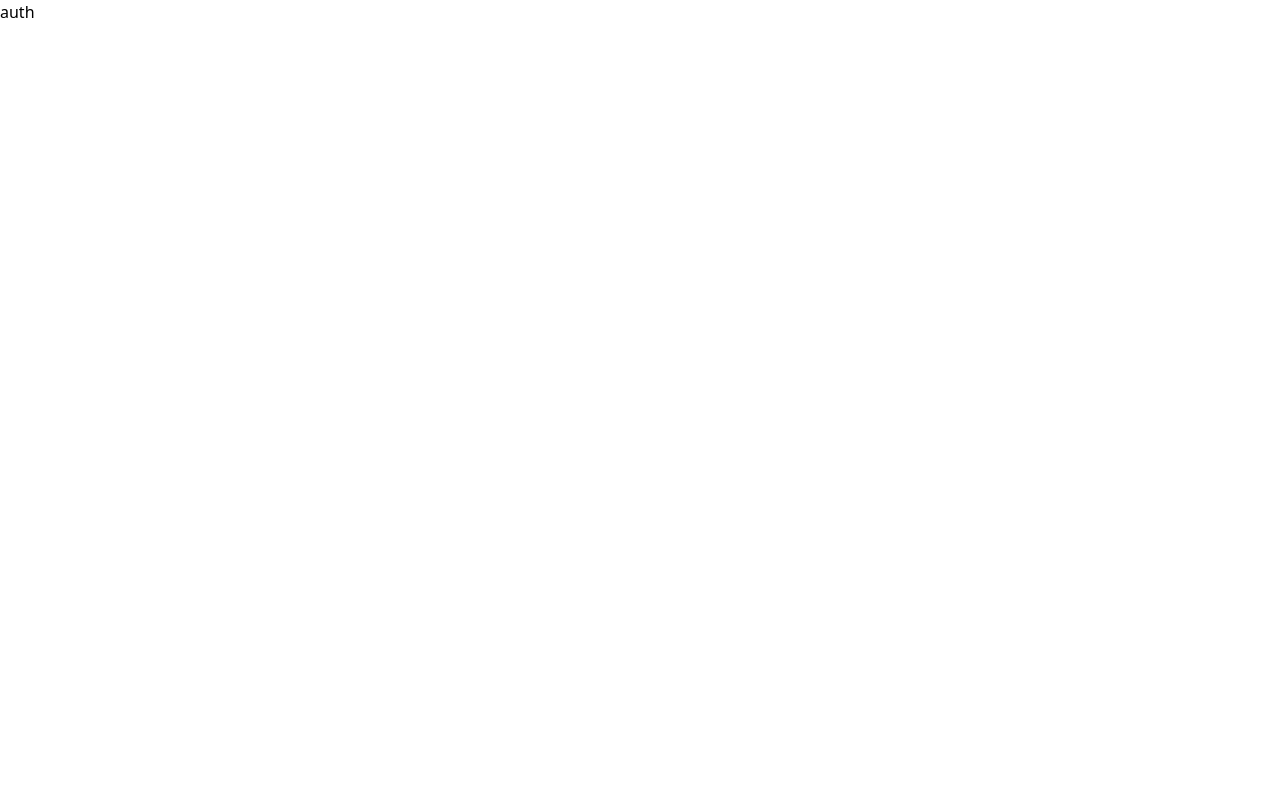
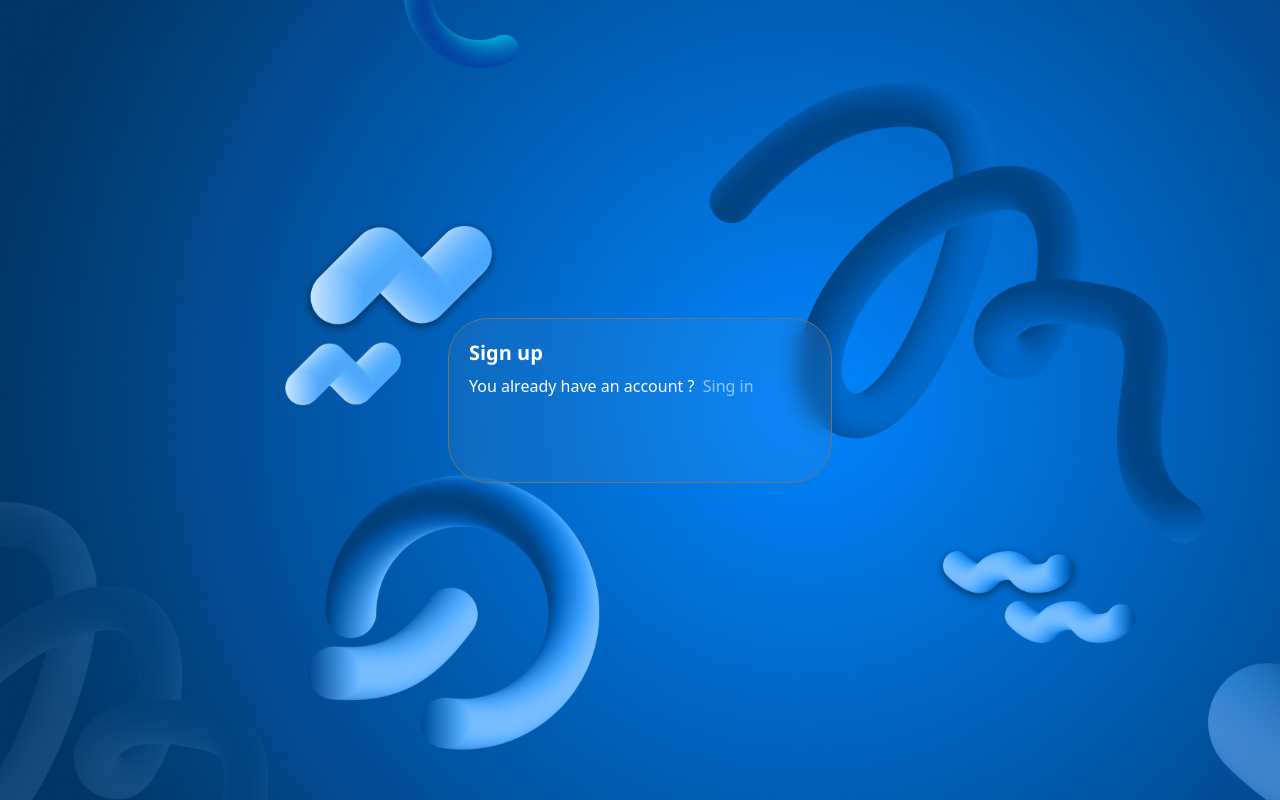
Before and after one commit to Mehranlip/Mojave-Next-Auth, a Next.js app: page /auth in a window 1280 px wide. Built offline with nearby package versions, Linux system fonts and the light colour scheme.

Commit message:
add auth page and make input commponents

```diff
--- a/package.json
+++ b/package.json
@@ -34,7 +34,7 @@
     "react": "18.2.0",
     "react-dom": "18.2.0",
     "react-hook-form": "^7.43.0",
-    "react-icons": "^4.7.1",
+    "react-icons": "^4.10.1",
     "react-spinners": "^0.13.8",
     "react-toastify": "^9.1.1",
     "typescript": "4.9.4",
--- /dev/null
+++ b/src/components/forms/Register.tsx
@@ -0,0 +1,23 @@
+import * as React from "react";
+import Input from "../inputs/input";
+import { CiUser } from "react-icons/ci";
+
+interface IRegisterFromProps {}
+
+const RegisterForm: React.FunctionComponent<IRegisterFromProps> = (props) => {
+  return (
+    <form className="my-8 text-sm">
+      <div className="gap-2 md:flex">
+        <Input
+          name="first_name"
+          label="First name"
+          type="text"
+          icon={<CiUser />}
+          placeholder="example"
+        />
+      </div>
+    </form>
+  );
+};
+
+export default RegisterForm;
--- /dev/null
+++ b/src/components/inputs/input.tsx
@@ -0,0 +1,16 @@
+import * as React from "react";
+
+interface IInputProps {
+  name: string;
+  label: string;
+  type: string;
+  icon: JSX.Element;
+  placeholder: string;
+}
+
+const Input: React.FunctionComponent<IInputProps> = (props) => {
+  const { name, label, type, icon, placeholder } = props;
+  return <></>;
+};
+
+export default Input;
--- a/src/pages/auth.tsx
+++ b/src/pages/auth.tsx
@@ -1,3 +1,26 @@
+import RegisterForm from "@/components/forms/Register";
+
 export default function auth() {
-  return <div>auth</div>;
+  return (
+    <div className="auth">
+      <div className="h-screen w-screen flex items-center justify-center sm:pt-4 md:pt-0 ">
+        <div className="box-home w-96 p-5 flex">
+          <div className="text-login">
+            <h5 className="login-text">Sign up</h5>
+            <p className="text-white mt-2 space-x-2">
+              You already have an account ? &nbsp;
+              <a
+                className="text-blue-300 hover:text-blue-700 hover:opacity-90 cursor-pointer"
+                href=""
+              >
+                Sing in
+              </a>
+            </p>
+            {/* SIGN UP FORM */}
+            <RegisterForm />
+          </div>
+        </div>
+      </div>
+    </div>
+  );
 }
--- a/src/styles/globals.css
+++ b/src/styles/globals.css
@@ -2,6 +2,8 @@
 @tailwind components;
 @tailwind utilities;
 
+
+/* home page style */
 .home {
     background-image: url("../../public/home.png");
     background-repeat: no-repeat;
@@ -38,3 +40,21 @@
     line-height: normal;
 
 }
+
+/* Auth page style */
+
+.auth {
+    background-image: url("../../public/auth.png");
+    background-repeat: no-repeat;
+    background-size: cover;
+}
+
+
+.login-text {
+    color: #FFF;
+    font-size: 20px;
+    font-family: 'Segoe UI', Tahoma, Geneva, Verdana, sans-serif;
+    font-style: normal;
+    font-weight: 700;
+    line-height: normal;
+}
```
Also changed, not shown: public/auth.png (added), 1 other file (tests, documents, lock files or other folders).
